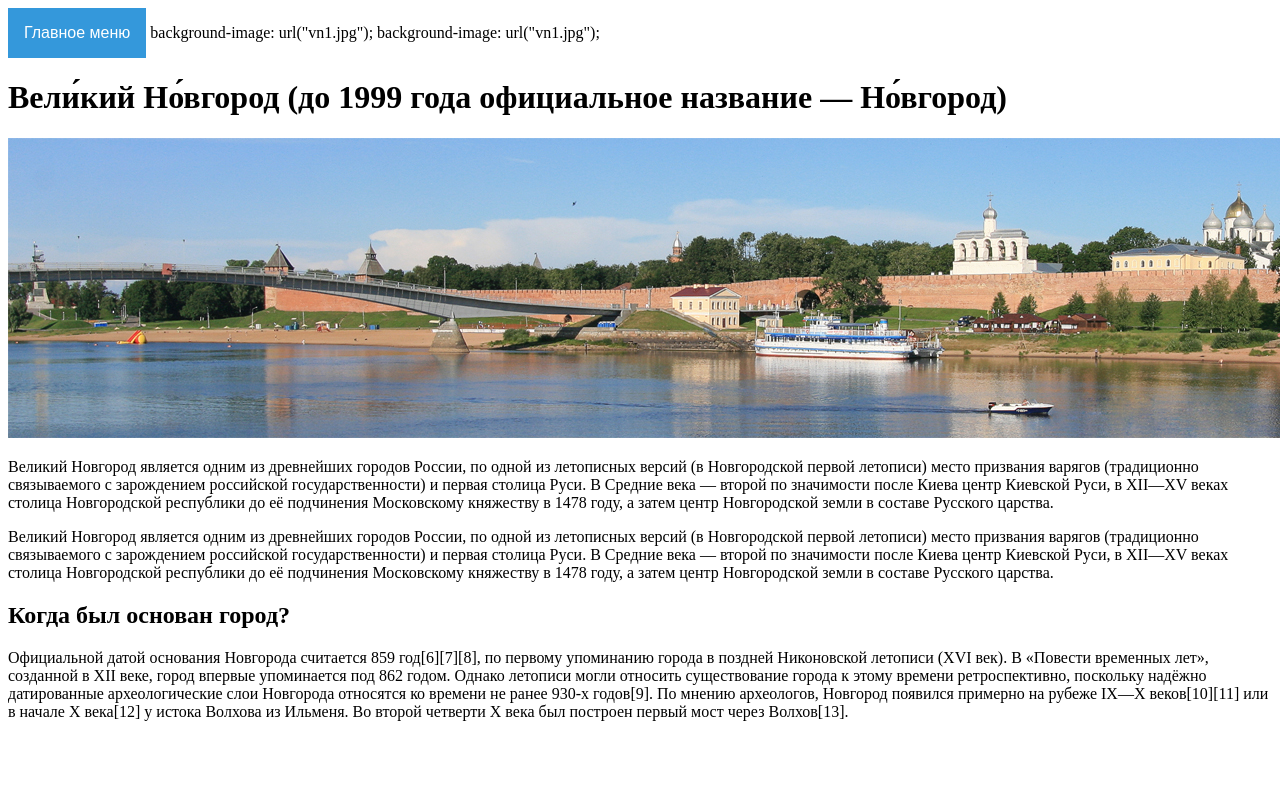
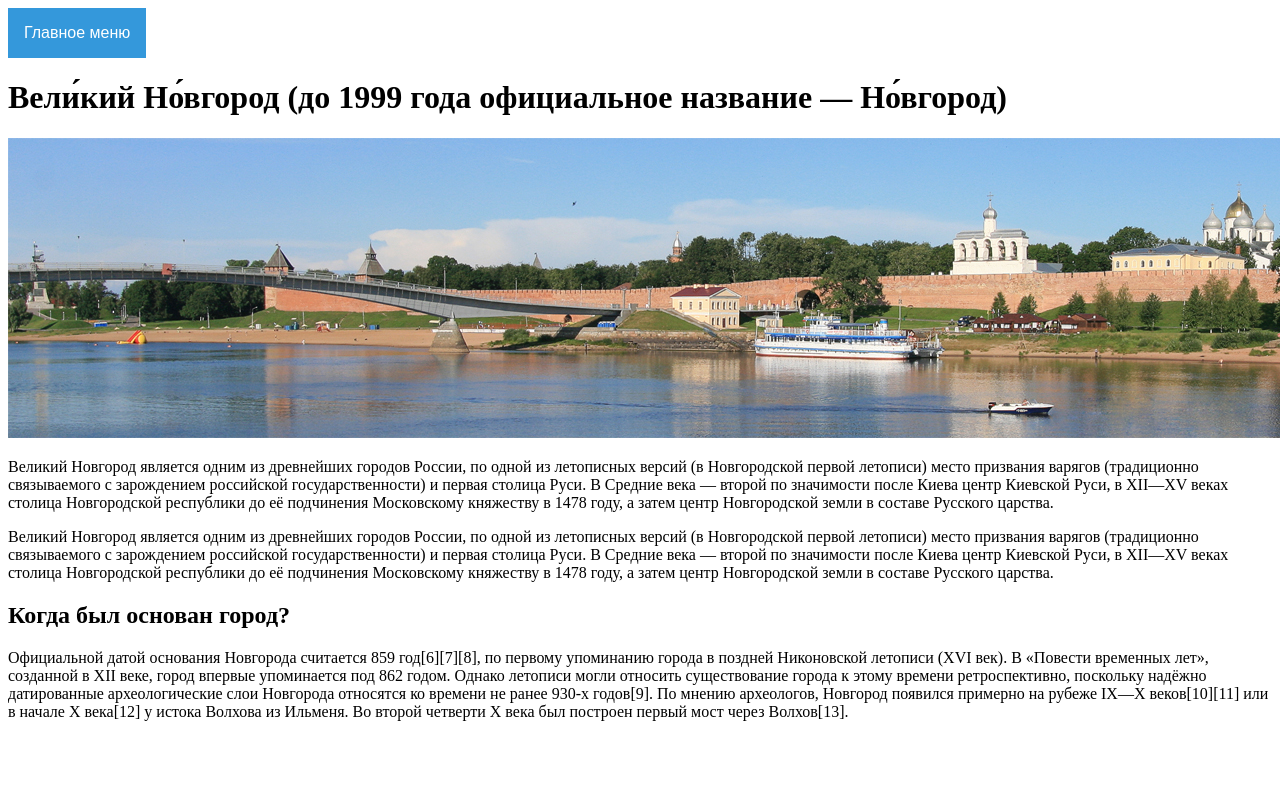
Before and after one commit to GANDREE88/GANDREE88, a plain HTML site: page index.html in a window 1280 px wide. Shown: the top 800 px of the page. Drawn offline with Linux system fonts and the light colour scheme.

Commit message:
Update index.html

```diff
--- a/index.html
+++ b/index.html
@@ -64,11 +64,12 @@
     <a href="#">Достопремечательности и карта</a>
   </div>
 </div>
- background-image: url("vn1.jpg");
+
   <body>
-    	 background-image: url("vn1.jpg");
+    	<div class="container">
 
     <header>
+
       <h1>Вели́кий Но́вгород (до 1999 года официальное название — Но́вгород) </h1>
       <p><img src="vn3.jpg"></p>
       <div><p>Великий Новгород является одним из древнейших городов России, по одной из летописных версий (в Новгородской первой летописи) место призвания варягов (традиционно связываемого с зарождением российской государственности) и первая столица Руси. В Средние века — второй по значимости после Киева центр Киевской Руси, в XII—XV веках столица Новгородской республики до её подчинения Московскому княжеству в 1478 году, а затем центр Новгородской земли в составе Русского царства.</p>
@@ -98,6 +99,7 @@
     <footer>
       <p>Сюда бы я вписал информацию об авторе и ссылки на другие сайты</p>
     </footer>
-    <!-- сюда можно подключить jquery <script src="scripts/app.js" defer></script> -->
+    <!-- сюда можно подключить jquery <script src="js.js" defer></script> -->
+    </div>
   </body>
 </html>
```
